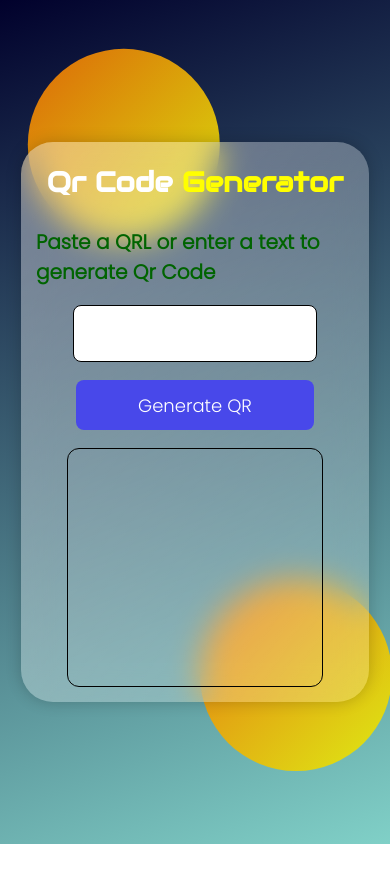
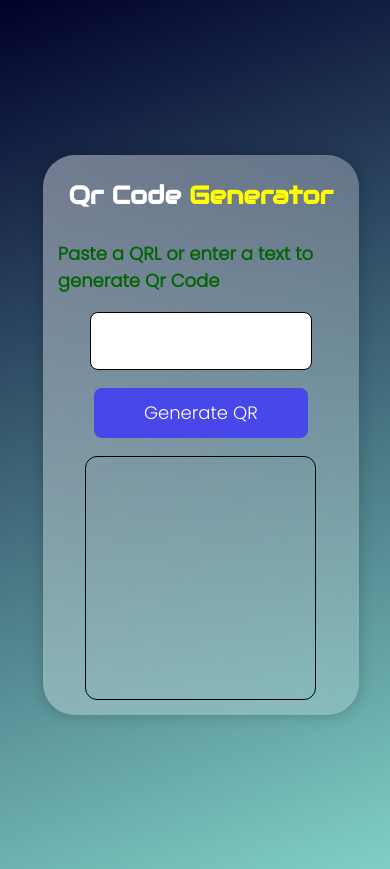
Before and after one commit to snikdhendu/Qr-Code-Generator, a plain HTML site: page index.html in a window 390 px wide. Before the commit the page ends 844 px from the top, so only its background shows below. Drawn offline with Linux system fonts and the light colour scheme; a web font is replaced by a local one.

Commit message:
Update phone.css

```diff
--- a/phone.css
+++ b/phone.css
@@ -1,26 +1,41 @@
-.maindiv{
-    width: 318px;
+body{
+    overflow: hidden;
+}
+section {
+    min-height: 103vh;
+    background-color: #0100e9;
+    background-image: linear-gradient(160deg, #01012c 0%, #80D0C7 100%);
+    color: antiquewhite;
+    align-items: center;
+    justify-content: center;
+    display: flex;
+    overflow: hidden;
+    width: 103%;
+}
+.maindiv {
+    width: 286px;
 }
 .maindiv h1 {
-    font-size: 28px;
+    font-size: 25px;
     color: white;
     font-family: 'Audiowide', sans-serif;
 }
-.circle1, .circle2 {
-    background: white;
-    background: linear-gradient( to right bottom, rgba(244, 115, 3, 0.9), rgba(230, 238, 6, 0.926) );
-    height: 12rem;
-    width: 12rem;
+.subdiv2 span {
+    font-family: 'Poppins', sans-serif;
+    font-size: 18px;
+    font-weight: 600;
+    color: darkgreen;
+}
+.preloader {
     position: absolute;
-    border-radius: 50%;
+    top: 0;
+    left: 22px;
+    width: 80%;
+    height: 100%;
+    background: transparent url(giphy.gif) center center no-repeat;
+    display: none;
+    z-index: 1000;
 }
-.circle1 {
-    top: 8%;
-    left: 12%;
-    transform: translate(-10%, -10%);
+.circle1, .circle2{
+    display: none;
 }
-.circle2 {
-    top: 80%;
-    left: 76%;
-    transform: translate(-50%, -50%);
-}
```
